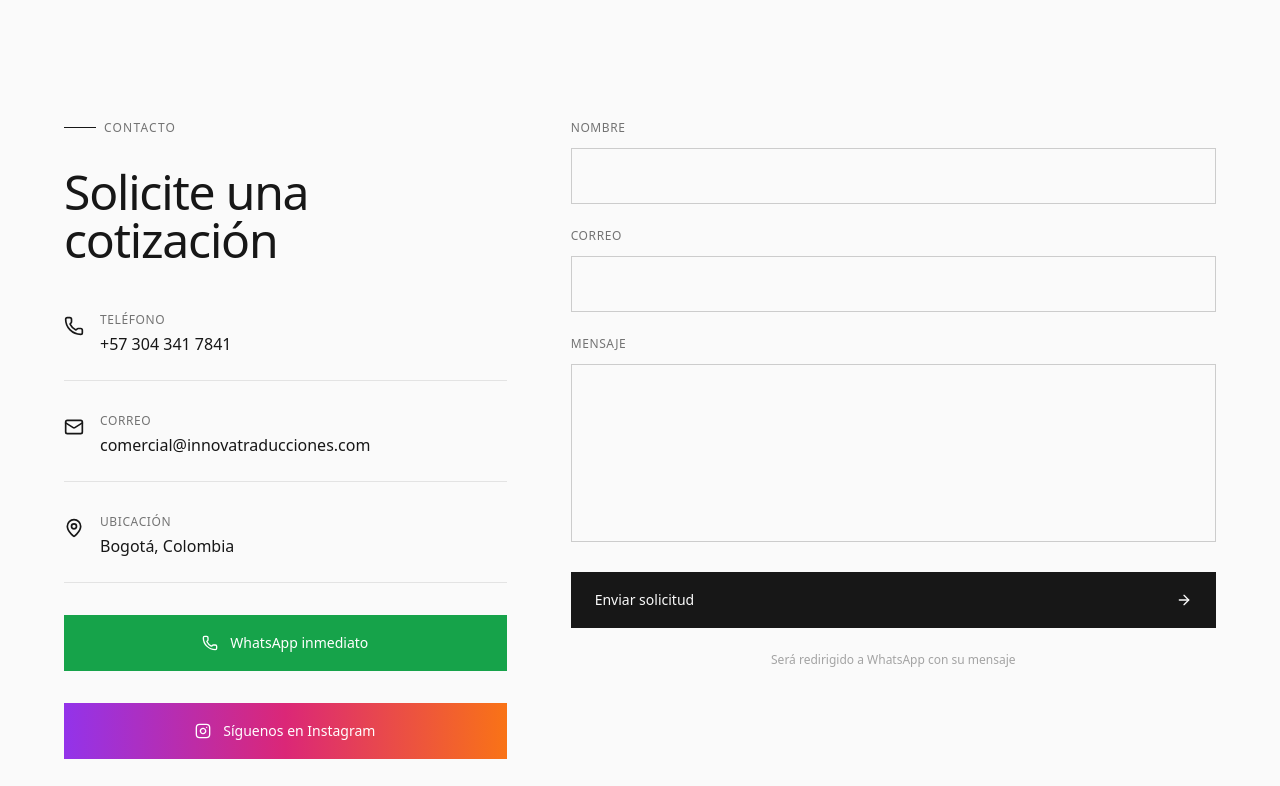
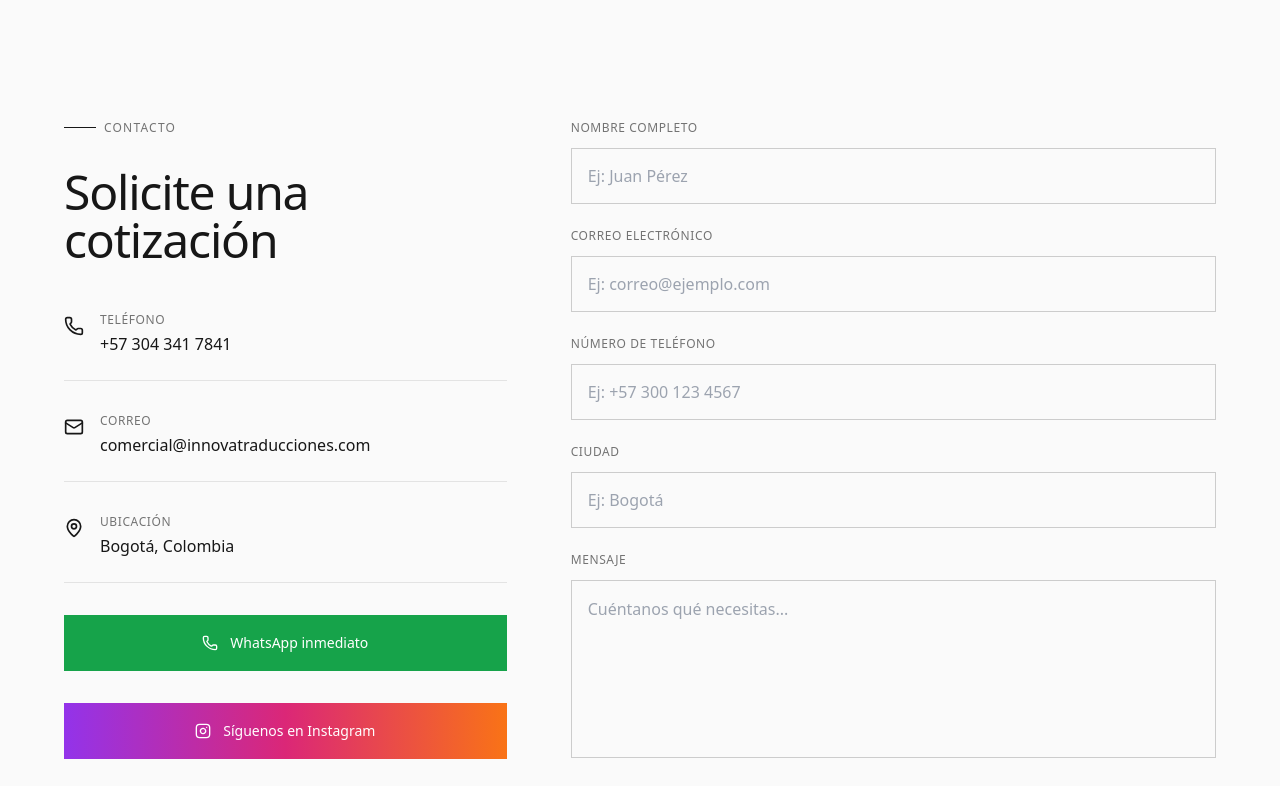
Before and after one commit to jhonnysarmiento2005-cyber/innova-traducciones, a Next.js app: page / in a window 1280 px wide. Shown: the part 5060-5846 px from the top of the page. Built offline with nearby package versions, Linux system fonts and the light colour scheme.

Commit message:
actualizacion datos

```diff
--- a/src/app/page.tsx
+++ b/src/app/page.tsx
@@ -15,18 +15,25 @@ export default function Home() {
   const [formData, setFormData] = useState({
     nombre: "",
     email: "",
+    telefono: "",
+    ciudad: "",
     mensaje: ""
   });
   const [formErrors, setFormErrors] = useState<{
     nombre: string;
     email: string;
+    telefono: string;
+    ciudad: string;
     mensaje: string;
   }>({
     nombre: "",
     email: "",
+    telefono: "",
+    ciudad: "",
     mensaje: ""
   });
   const [formSubmitted, setFormSubmitted] = useState(false);
+  const [isSubmitting, setIsSubmitting] = useState(false);
 
   const banners = [
     { image: "/banner1.jpg", alt: "Traducciones Oficiales", title: "Traducciones Oficiales" },
@@ -85,6 +92,8 @@ export default function Home() {
     const errors: {
       nombre?: string;
       email?: string;
+      telefono?: string;
+      ciudad?: string;
       mensaje?: string;
     } = {};
 
@@ -98,6 +107,14 @@ export default function Home() {
       errors.email = "Ingresa un correo válido";
     }
 
+    if (!formData.telefono.trim()) {
+      errors.telefono = "El teléfono es requerido";
+    }
+
+    if (!formData.ciudad.trim()) {
+      errors.ciudad = "La ciudad es requerida";
+    }
+
     if (!formData.mensaje.trim()) {
       errors.mensaje = "El mensaje es requerido";
     }
@@ -105,34 +122,72 @@ export default function Home() {
     return errors;
   };
 
-  const handleSubmit = () => {
+  const handleSubmit = async () => {
     const errors = validateForm();
 
     if (Object.keys(errors).length > 0) {
       setFormErrors({
         nombre: errors.nombre || "",
         email: errors.email || "",
+        telefono: errors.telefono || "",
+        ciudad: errors.ciudad || "",
         mensaje: errors.mensaje || ""
       });
       return;
     }
 
-    const mensaje = `Hola, soy ${formData.nombre}%0A%0ACorreo: ${formData.email}%0A%0AMensaje: ${formData.mensaje}`;
-    const whatsappUrl = `https://api.whatsapp.com/send?phone=${contactInfo.whatsapp}&text=${mensaje}`;
+    setIsSubmitting(true);
 
-    window.open(whatsappUrl, '_blank');
+    try {
+      // CONFIGURACIÓN DE EMAILJS
+      // Reemplaza estos valores con tus credenciales de EmailJS
+      const serviceId = "service_50caige";
+      const templateId = "template_db0l37n";
+      const publicKey = "bl839iLxZ08QrES9a";
 
+      // Enviar email usando EmailJS
+      const response = await fetch("https://api.emailjs.com/api/v1.0/email/send", {
+        method: "POST",
+        headers: {
+          "Content-Type": "application/json"
+        },
+        body: JSON.stringify({
+          service_id: serviceId,
+          template_id: templateId,
+          user_id: publicKey,
+          template_params: {
+            from_name: formData.nombre,
+            from_email: formData.email,
+            telefono: formData.telefono,
+            ciudad: formData.ciudad,
+            message: formData.mensaje,
+            to_email: contactInfo.email
+          }
+        })
+      });
+
+      if (response.ok) {
         setFormSubmitted(true);
-
         setFormData({
           nombre: "",
           email: "",
+          telefono: "",
+          ciudad: "",
           mensaje: ""
         });
 
         setTimeout(() => {
           setFormSubmitted(false);
-    }, 5000);
+        }, 8000);
+      } else {
+        alert("Hubo un error al enviar el mensaje. Por favor intenta nuevamente.");
+      }
+    } catch (error) {
+      console.error("Error:", error);
+      alert("Hubo un error al enviar el mensaje. Por favor intenta nuevamente.");
+    } finally {
+      setIsSubmitting(false);
+    }
   };
 
   const scrollToSection = (id: string) => {
@@ -594,37 +649,95 @@ export default function Home() {
 
           <div className="lg:col-span-7">
             {formSubmitted && (
-              <motion.div initial={{ opacity: 0, y: -10 }} animate={{ opacity: 1, y: 0 }} className="mb-6 p-4 bg-neutral-900 text-neutral-50 flex items-center">
-                <CheckCircle2 size={18} className="mr-3 flex-shrink-0" />
-                <p className="text-sm">Mensaje enviado exitosamente</p>
+              <motion.div
+                initial={{ opacity: 0, y: -10 }}
+                animate={{ opacity: 1, y: 0 }}
+                className="mb-6 p-6 bg-green-50 border border-green-200 flex items-start space-x-3"
+              >
+                <CheckCircle2 size={24} className="text-green-600 flex-shrink-0 mt-0.5" />
+                <div>
+                  <p className="text-green-800 font-medium mb-1">¡Gracias por enviarnos tu solicitud!</p>
+                  <p className="text-green-700 text-sm">En breve nos comunicaremos contigo.</p>
+                </div>
               </motion.div>
             )}
 
             <div className="space-y-6">
               <div>
-                <label className="block text-xs text-neutral-500 uppercase tracking-wider mb-3">Nombre</label>
-                <input type="text" name="nombre" value={formData.nombre} onChange={handleInputChange} className={`w-full h-14 px-4 bg-transparent border ${formErrors.nombre ? 'border-red-500' : 'border-neutral-900/20'} focus:border-neutral-900 focus:outline-none transition-colors text-neutral-900`} />
+                <label className="block text-xs text-neutral-500 uppercase tracking-wider mb-3">Nombre completo</label>
+                <input
+                  type="text"
+                  name="nombre"
+                  value={formData.nombre}
+                  onChange={handleInputChange}
+                  className={`w-full h-14 px-4 bg-transparent border ${formErrors.nombre ? 'border-red-500' : 'border-neutral-900/20'} focus:border-neutral-900 focus:outline-none transition-colors text-neutral-900`}
+                  placeholder="Ej: Juan Pérez"
+                />
                 {formErrors.nombre && <p className="text-red-500 text-xs mt-2">{formErrors.nombre}</p>}
               </div>
 
               <div>
-                <label className="block text-xs text-neutral-500 uppercase tracking-wider mb-3">Correo</label>
-                <input type="email" name="email" value={formData.email} onChange={handleInputChange} className={`w-full h-14 px-4 bg-transparent border ${formErrors.email ? 'border-red-500' : 'border-neutral-900/20'} focus:border-neutral-900 focus:outline-none transition-colors text-neutral-900`} />
+                <label className="block text-xs text-neutral-500 uppercase tracking-wider mb-3">Correo electrónico</label>
+                <input
+                  type="email"
+                  name="email"
+                  value={formData.email}
+                  onChange={handleInputChange}
+                  className={`w-full h-14 px-4 bg-transparent border ${formErrors.email ? 'border-red-500' : 'border-neutral-900/20'} focus:border-neutral-900 focus:outline-none transition-colors text-neutral-900`}
+                  placeholder="Ej: correo@ejemplo.com"
+                />
                 {formErrors.email && <p className="text-red-500 text-xs mt-2">{formErrors.email}</p>}
               </div>
 
               <div>
+                <label className="block text-xs text-neutral-500 uppercase tracking-wider mb-3">Número de teléfono</label>
+                <input
+                  type="tel"
+                  name="telefono"
+                  value={formData.telefono}
+                  onChange={handleInputChange}
+                  className={`w-full h-14 px-4 bg-transparent border ${formErrors.telefono ? 'border-red-500' : 'border-neutral-900/20'} focus:border-neutral-900 focus:outline-none transition-colors text-neutral-900`}
+                  placeholder="Ej: +57 300 123 4567"
+                />
+                {formErrors.telefono && <p className="text-red-500 text-xs mt-2">{formErrors.telefono}</p>}
+              </div>
+
+              <div>
+                <label className="block text-xs text-neutral-500 uppercase tracking-wider mb-3">Ciudad</label>
+                <input
+                  type="text"
+                  name="ciudad"
+                  value={formData.ciudad}
+                  onChange={handleInputChange}
+                  className={`w-full h-14 px-4 bg-transparent border ${formErrors.ciudad ? 'border-red-500' : 'border-neutral-900/20'} focus:border-neutral-900 focus:outline-none transition-colors text-neutral-900`}
+                  placeholder="Ej: Bogotá"
+                />
+                {formErrors.ciudad && <p className="text-red-500 text-xs mt-2">{formErrors.ciudad}</p>}
+              </div>
+
+              <div>
                 <label className="block text-xs text-neutral-500 uppercase tracking-wider mb-3">Mensaje</label>
-                <textarea name="mensaje" value={formData.mensaje} onChange={handleInputChange} rows={6} className={`w-full px-4 py-4 bg-transparent border ${formErrors.mensaje ? 'border-red-500' : 'border-neutral-900/20'} focus:border-neutral-900 focus:outline-none transition-colors resize-none text-neutral-900`} />
+                <textarea
+                  name="mensaje"
+                  value={formData.mensaje}
+                  onChange={handleInputChange}
+                  rows={6}
+                  className={`w-full px-4 py-4 bg-transparent border ${formErrors.mensaje ? 'border-red-500' : 'border-neutral-900/20'} focus:border-neutral-900 focus:outline-none transition-colors resize-none text-neutral-900`}
+                  placeholder="Cuéntanos qué necesitas..."
+                />
                 {formErrors.mensaje && <p className="text-red-500 text-xs mt-2">{formErrors.mensaje}</p>}
               </div>
 
-              <button onClick={handleSubmit} className="group w-full h-14 bg-neutral-900 text-neutral-50 flex items-center justify-between px-6 hover:bg-neutral-800 transition-colors">
-                <span className="text-sm">Enviar solicitud</span>
+              <button
+                onClick={handleSubmit}
+                disabled={isSubmitting}
+                className="group w-full h-14 bg-neutral-900 text-neutral-50 flex items-center justify-between px-6 hover:bg-neutral-800 transition-colors disabled:opacity-50 disabled:cursor-not-allowed"
+              >
+                <span className="text-sm">
+                  {isSubmitting ? 'Enviando...' : 'Enviar solicitud'}
+                </span>
                 <ArrowRight size={16} className="group-hover:translate-x-1 transition-transform" />
               </button>
-
-              <p className="text-xs text-neutral-400 text-center">Será redirigido a WhatsApp con su mensaje</p>
             </div>
           </div>
         </div>
```
Lines whose indentation alone changed are shown as unchanged.
